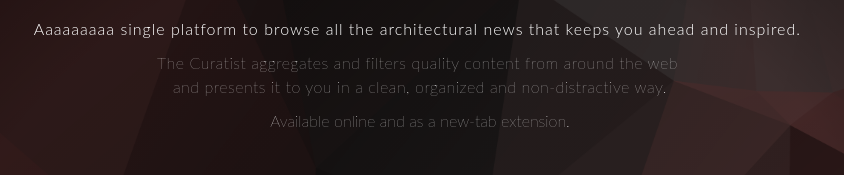
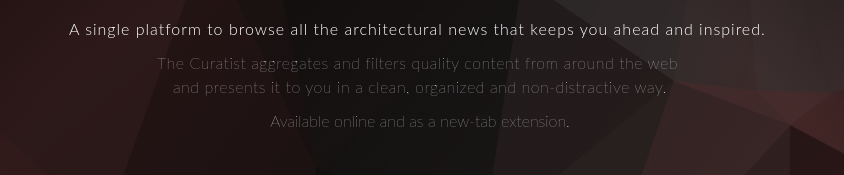
Before and after one commit to PandaStyle/curatist-website, a website: page index.html in a window 1280 px wide. Shown: the part 353-528 px from the top of the page, 220-1064 px from the left. Drawn offline with nearby package versions, Linux system fonts and the light colour scheme; a script that the page names is missing.

Commit message:
checkout test #4

```diff
--- a/index.html
+++ b/index.html
@@ -46,7 +46,7 @@
     </div>
     <div class="w-container hero-container">
       <img width="500" src="images/LOGO-NEW-thick.png" class="logoimg">
-      <p class="subtitle"><span class="subtitle">Aaaaaaaaa single platform to browse all the architectural news that keeps you ahead and inspired.&nbsp;</span>
+      <p class="subtitle"><span class="subtitle">A single platform to browse all the architectural news that keeps you ahead and inspired.&nbsp;</span>
       </p>
       <p class="text">The Curatist aggregates and filters quality content from around the web&nbsp;
         <br>and presents it to you in a clean, organized and non-distractive way.</p>
```
